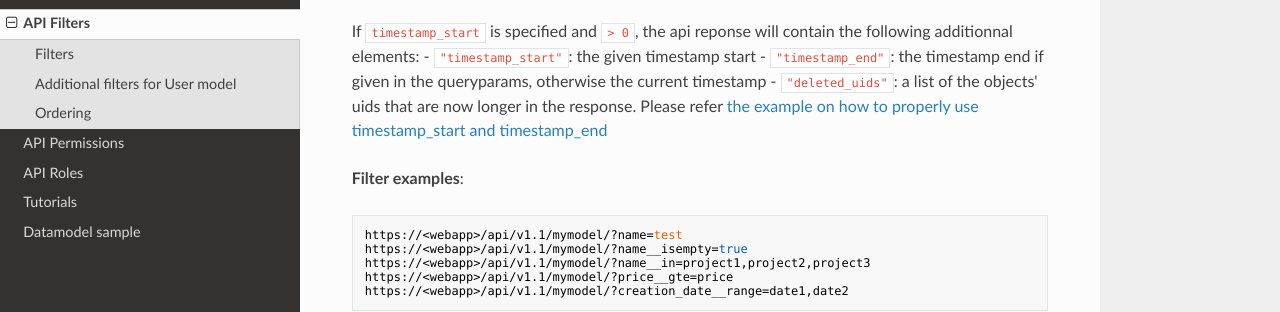
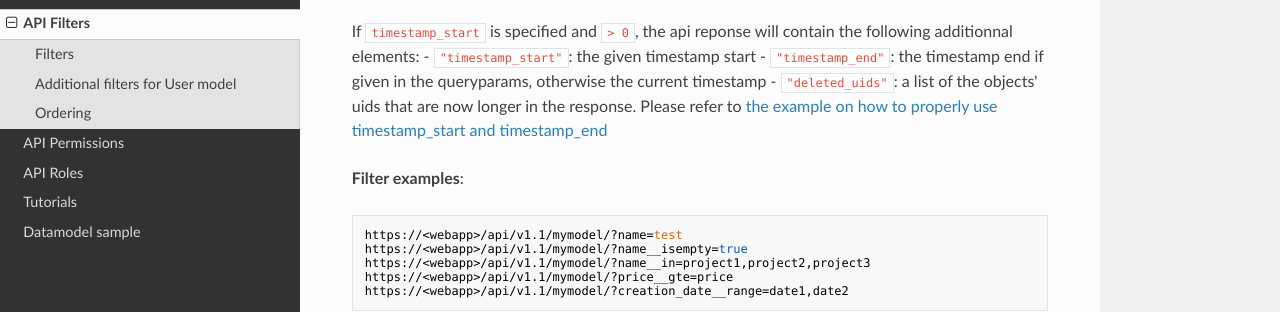
Before and after one commit to Netsach/concrete-datastore, an MkDocs documentation site: the page built from docs/filters.md, in a window 1280 px wide and 900 px high, scrolled down 1382 px. Shown: the part 186-498 px from the top of the window. Built offline with MkDocs 1.6.1, drawn with Linux system fonts in a browser that asks for light colours; nearby versions of some CDN libraries.

```diff
--- a/docs/filters.md
+++ b/docs/filters.md
@@ -59,7 +59,7 @@ examples:
   If `timestamp_start` is specified and `> 0`, the api reponse will contain the following additionnal elements:
     - `"timestamp_start"`: the given timestamp start
     - `"timestamp_end"`: the timestamp end if given in the queryparams, otherwise the current timestamp
-    - `"deleted_uids"`: a list of the objects' uids that are now longer in the response. Please refer [the example on how to properly use timestamp_start and timestamp_end](#TimestampStartEnd)
+    - `"deleted_uids"`: a list of the objects' uids that are now longer in the response. Please refer to [the example on how to properly use timestamp_start and timestamp_end](#TimestampStartEnd)
 
 
 **Filter examples**:
```
